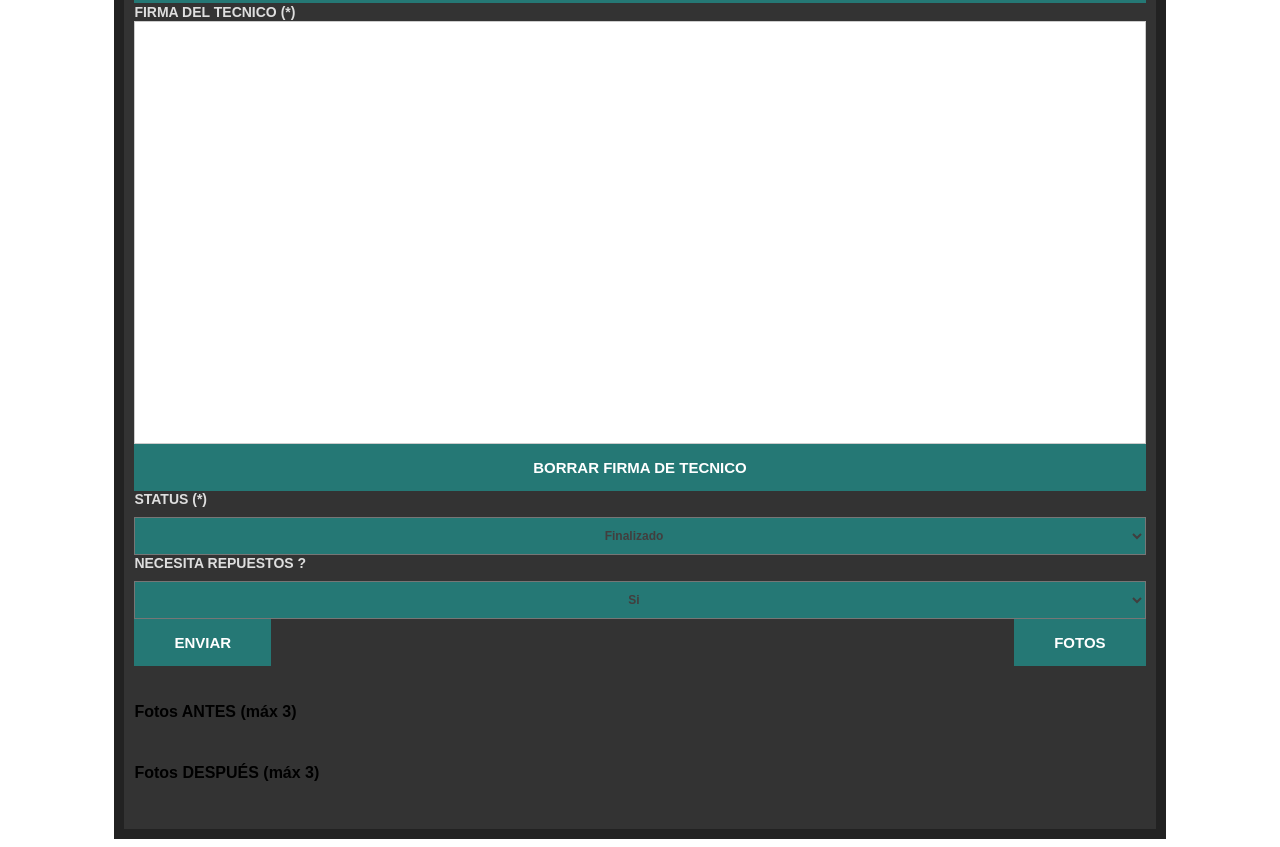
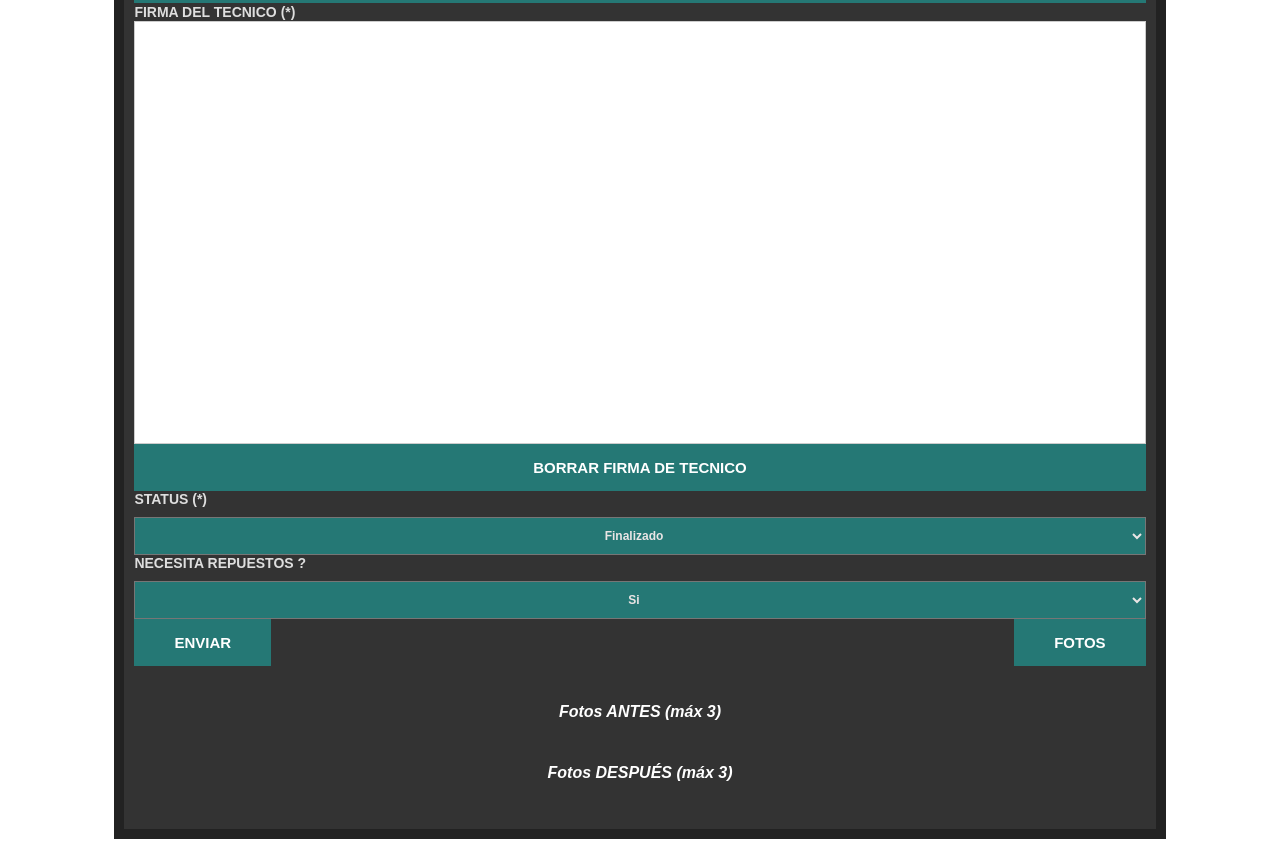
Before and after one commit to ricpar123/informe, a website: page vistas/informe.html in a window 1280 px wide. Shown: the part 1269-2116 px from the top of the page. Drawn offline with Linux system fonts and the light colour scheme; no server answers; a script that the page names is missing.

Commit message:
ajustes varios

```diff
--- a/css/estilos.css
+++ b/css/estilos.css
@@ -1,5 +1,12 @@
 *{
     font-family: Arial, Helvetica, sans-serif;
+}
+
+h4{
+    font-style: italic;
+    color: white;
+    text-align: center;
+
 }
 
 
@@ -113,7 +120,7 @@ button:hover{
         text-align: center;
         line-height: 30px;
         font-size: 12px;
-        color: rgb(66, 62, 62);
+        color: rgb(234, 229, 229);
 
 }
 
--- a/css/fotos.css
+++ b/css/fotos.css
@@ -38,6 +38,6 @@
   position: absolute; top: 6px; right: 6px;
   border: none; border-radius: 999px;
   padding: 6px 10px;
-  background: rgba(0,0,0,.65);
+  background: rgba(247, 245, 245, 0.65);
   color: #fff;
 }
--- a/vistas/informe.html
+++ b/vistas/informe.html
@@ -20,7 +20,7 @@
                 <select id="tecnico" class="sel" name="tecnico" multiple size="3" required></select>
             </div>
             <div class="fields">
-                <label for='cliente'>Seleccionar cliente (*)</label>
+                <label for='cliente'>Ingresar cliente (*)</label>
                 <input id="cliente" type="text" name="cliente" required>
             </div>
 
```
